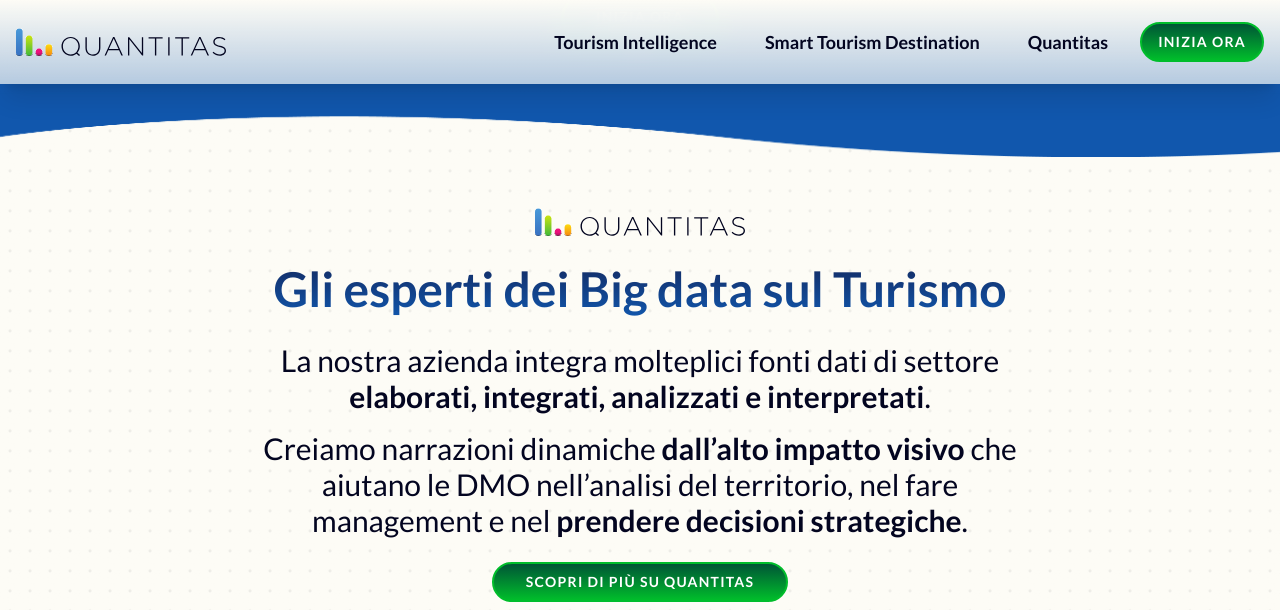
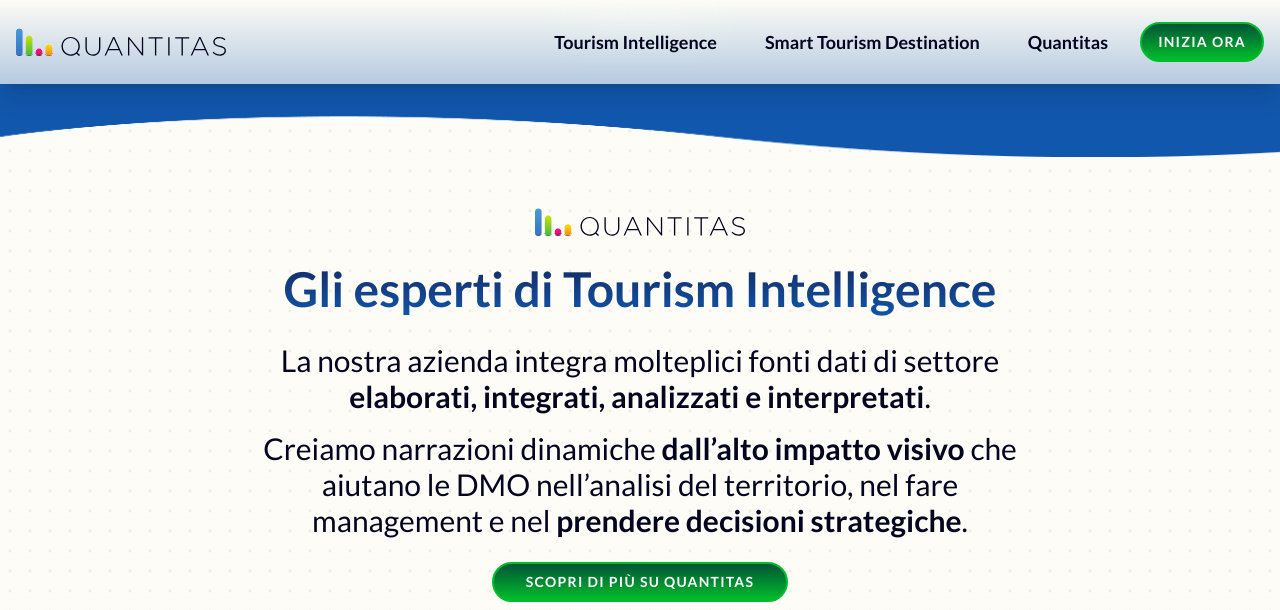
Before and after one commit to Quantitas-srl-org/tourism_promo, a Jekyll site: the page built from index.markdown, in a window 1280 px wide and 900 px high, scrolled down 5951 px, cut to the strip 0-610 px from the top of the window. Built offline with Jekyll 4.4.1, drawn with Linux system fonts in a browser that asks for light colours; some web fonts are replaced.

Commit message:
Update index.markdown

```diff
--- a/index.markdown
+++ b/index.markdown
@@ -86,7 +86,7 @@
 section-d-list-b-3: Migliorare la sostenibilità ambientale, le tecnologie e le infrastrutture chiave
 section-d-cta: Inizia ora
 #Section E
-section-e-h2: Gli esperti dei Big data sul Turismo
+section-e-h2: Gli esperti di Tourism Intelligence
 section-e-p-1: La nostra azienda integra molteplici fonti dati di settore <strong>elaborati, integrati, analizzati e interpretati</strong>.
 section-e-p-2: Creiamo narrazioni dinamiche <strong>dall’alto impatto visivo</strong> che aiutano le DMO nell’analisi del territorio, nel fare management e nel <strong>prendere decisioni strategiche</strong>.
 section-e-cta: Scopri di più su Quantitas
```
